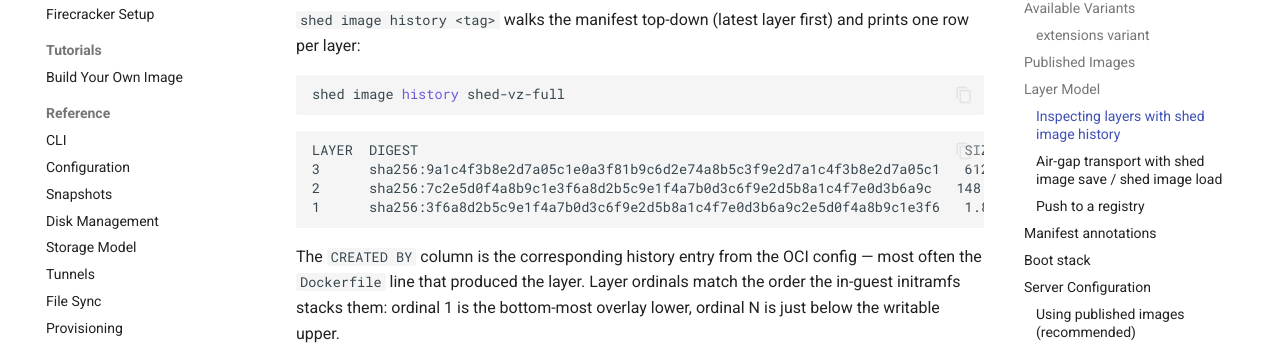
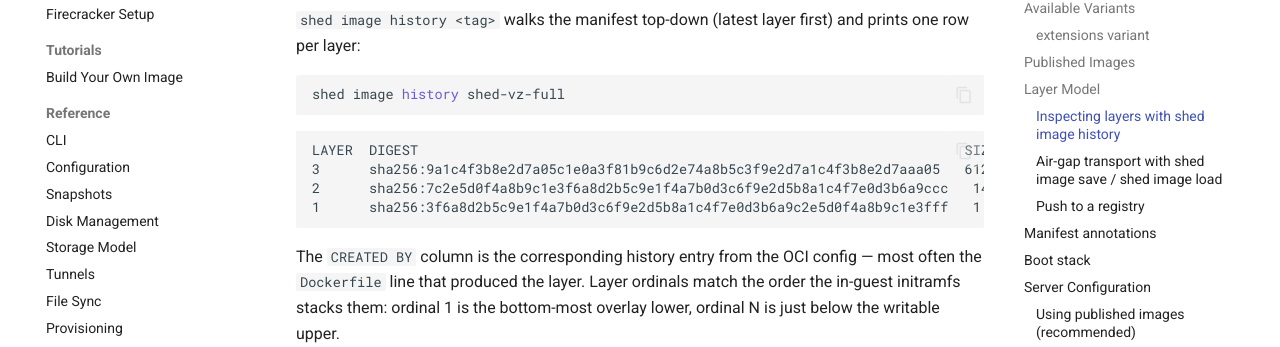
Before and after one commit to charliek/shed, an MkDocs documentation site: the page built from docs/reference/images.md, in a window 1280 px wide and 900 px high, scrolled down 2680 px. Shown: the part 100-447 px from the top of the window. Built offline with MkDocs 1.6.1 and Material for MkDocs 9.7.7, drawn with Linux system fonts in a browser that asks for light colours; comment, search, counter and statistics services are not loaded.

Commit message:
Address CodeRabbit round-4 comments
Three findings on the recent commits:

1. internal/vmimage/ocilayout.go: EnsureOCILayout's os.Stat error
   handling treated everything-not-ENOENT as success. A permission
   or I/O error on oci-layout/index.json now surfaces as an error
   instead of returning success with an unusable store.

2. docs/reference/images.md: example digest strings in the `shed image
   history` table were 63 hex chars, not 64. Pad them so users can
   reuse the values verbatim.

3. scripts/release-validation.sh: the cross-arch refusal test on mini2
   tried to pull localhost:5050/shed-vz-base:test, but the script only
   ever pushes shed-fc-* to mini2's registry — the pull would 404
   instead of surfacing the platform mismatch we wanted to validate.
   Seed the mini2 registry with the Mac-built arm64 image first via
   `crane copy`, then explicitly pass --platform linux/arm64 so the
   refusal is on architecture, not absence.

Co-Authored-By: Claude Opus 4.7 (1M context) <noreply@anthropic.com>

````diff
--- a/docs/reference/images.md
+++ b/docs/reference/images.md
@@ -116,9 +116,9 @@ shed image history shed-vz-full
 
 ```text
 LAYER  DIGEST                                                                   SIZE      CREATED         CREATED BY
-3      sha256:9a1c4f3b8e2d7a05c1e0a3f81b9c6d2e74a8b5c3f9e2d7a1c4f3b8e2d7a05c1   612.4 MB  2 hours ago     LABEL io.shed.variant=full
-2      sha256:7c2e5d0f4a8b9c1e3f6a8d2b5c9e1f4a7b0d3c6f9e2d5b8a1c4f7e0d3b6a9c   148.2 MB  2 hours ago     LABEL io.shed.variant=extensions
-1      sha256:3f6a8d2b5c9e1f4a7b0d3c6f9e2d5b8a1c4f7e0d3b6a9c2e5d0f4a8b9c1e3f6   1.84 GB   2 hours ago     LABEL io.shed.variant=base
+3      sha256:9a1c4f3b8e2d7a05c1e0a3f81b9c6d2e74a8b5c3f9e2d7a1c4f3b8e2d7aaa05   612.4 MB  2 hours ago     LABEL io.shed.variant=full
+2      sha256:7c2e5d0f4a8b9c1e3f6a8d2b5c9e1f4a7b0d3c6f9e2d5b8a1c4f7e0d3b6a9ccc   148.2 MB  2 hours ago     LABEL io.shed.variant=extensions
+1      sha256:3f6a8d2b5c9e1f4a7b0d3c6f9e2d5b8a1c4f7e0d3b6a9c2e5d0f4a8b9c1e3fff   1.84 GB   2 hours ago     LABEL io.shed.variant=base
 ```
 
 The `CREATED BY` column is the corresponding history entry from the OCI
````
Also changed, not shown: 2 other files.
